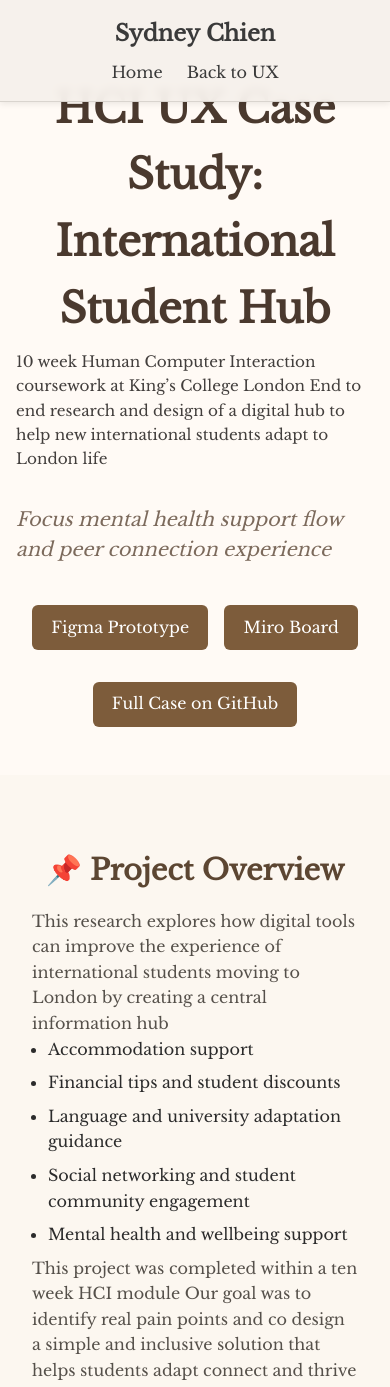
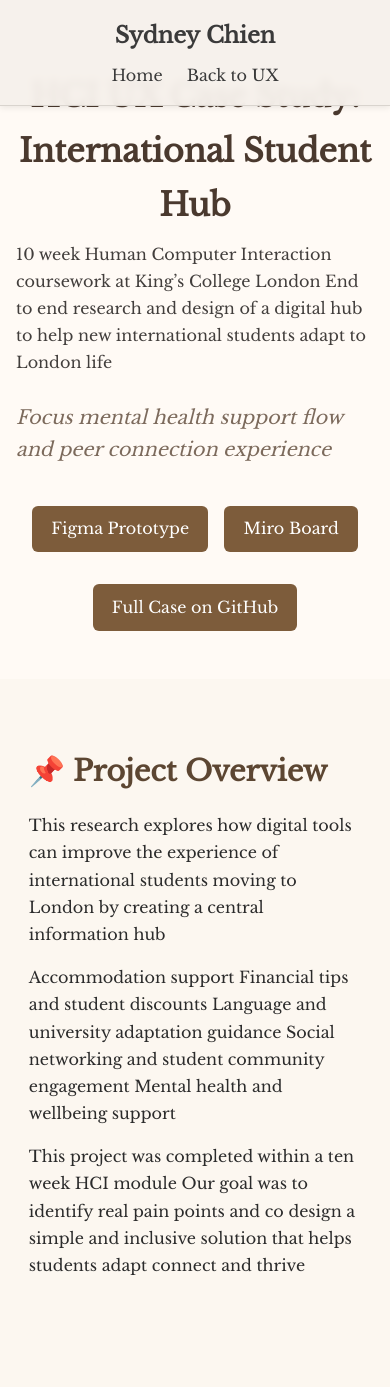
Before and after one commit to sydneyci11/sydneyci11.github.io, a plain HTML site: page hci_ux.html in a window 390 px wide. Shown: the top 1387 px of the page. Drawn offline with nearby package versions, Linux system fonts and the light colour scheme.

Commit message:
refine layout and typography across pages

```diff
--- a/style.css
+++ b/style.css
@@ -1,15 +1,16 @@
 /* style.css */
 
+/* === Base Typography & Layout === */
 body {
   margin: 0;
   padding: 0;
   font-family: 'Libre Baskerville', serif;
   background-color: #fefcf9;
   color: #2b2b2b;
-  line-height: 1.6;
+  line-height: 1.7;
 }
 
-/* Fixed top navigation with subtle blur and shadow */
+/* === Navigation Bar === */
 nav {
   background-color: rgba(246, 241, 235, 0.95);
   padding: 1rem 2rem;
@@ -17,27 +18,26 @@ nav {
   justify-content: space-between;
   align-items: center;
   border-bottom: 1px solid #d9d4ce;
-
   position: fixed;
   top: 0;
   left: 0;
   width: 100%;
-  z-index: 2000;                 /* sit above all content */
-
+  z-index: 2000;
   box-shadow: 0 2px 6px rgba(0, 0, 0, 0.08);
   backdrop-filter: blur(4px);
-
-  /* allow safe areas on iOS so rightmost link stays tappable */
   box-sizing: border-box;
   padding-left: calc(2rem + env(safe-area-inset-left));
   padding-right: calc(2rem + env(safe-area-inset-right));
 }
 
-
 .logo {
   font-weight: bold;
   font-size: 1.4rem;
   color: #3a3a3a;
+}
+.logo a {
+  text-decoration: none;
+  color: inherit;
 }
 
 nav ul {
@@ -54,11 +54,11 @@ nav ul li a {
   font-weight: 500;
   transition: color 0.3s;
 }
-
 nav ul li a:hover {
   color: #7d5c3b;
 }
 
+/* === Header === */
 header {
   background-color: #fffaf5;
   padding: 4rem 2rem;
@@ -66,7 +66,7 @@ header {
 }
 
 header .content {
-  max-width: 800px;
+  max-width: 70ch;
   margin: 0 auto;
   text-align: left;
 }
@@ -78,6 +78,7 @@ h1 {
   text-align: center;
 }
 
+/* === Subtitles & Intros === */
 .subtitle {
   font-style: italic;
   color: #7c6a5c;
@@ -86,14 +87,14 @@ h1 {
 }
 
 .intro {
-  max-width: 800px;
-  margin: 0 auto 2rem auto;
+  max-width: 70ch;
+  margin: 0 auto 1.5rem auto;
   font-size: 1rem;
   color: #423e3c;
   text-align: left;
 }
 
-/* Buttons */
+/* === Buttons === */
 .button {
   background-color: #7d5c3b;
   color: #fff;
@@ -105,7 +106,6 @@ h1 {
   margin-top: 1rem;
   display: inline-block;
 }
-
 .button:hover {
   background-color: #5f4029;
 }
@@ -114,38 +114,83 @@ h1 {
   margin-top: 1.5rem;
   text-align: center;
 }
-
 .button-wrapper.row {
   display: flex;
   justify-content: center;
   gap: 1rem;
   flex-wrap: wrap;
-  text-align: unset;
 }
 
-/* Highlight sections */
+/* === Highlight Sections === */
 section.highlight {
-  padding: 3rem 2rem;
+  padding: 2.8rem 1.8rem;
   background-color: #fcf7f0;
-  text-align: left;
 }
 
+/* 標題與內文對齊同一條版心 */
 section.highlight h2 {
   font-size: 1.8rem;
   margin-bottom: 1rem;
   color: #5c4632;
-  text-align: center;
+  text-align: left;
+  max-width: 70ch;
+  margin-left: auto;
+  margin-right: auto;
 }
 
-section.highlight p {
-  max-width: 800px;
+/* === Prose (統一文字區塊樣式) === */
+.prose {
+  max-width: 70ch;
   margin: 0 auto;
-  font-size: 1rem;
-  color: #55504a;
+  font-size: clamp(0.98rem, 0.4vw + 0.9rem, 1.06rem);
+  line-height: 1.7;
+  color: #423e3c;
+}
+
+.prose p {
+  margin: 0 0 1rem 0;
   text-align: left;
 }
 
-/* Footer */
+/* 清單掛線式縮排與間距 */
+.prose ul {
+  margin: 0.4rem 0 1.2rem 0;
+  padding: 0;
+  list-style: disc outside;
+}
+.prose li {
+  margin: 0.35rem 0;
+  padding-left: 1.2rem;
+  text-indent: -1.2rem;
+}
+
+/* 教育欄縮排 */
+.edu-indent {
+  display: inline-block;
+  margin-left: 1.5rem;
+}
+
+/* === Gallery === */
+.gallery {
+  display: grid;
+  grid-template-columns: 1fr 1fr;
+  gap: 1.5rem;
+  margin-top: 1rem;
+}
+.gallery img {
+  width: 100%;
+  border-radius: 10px;
+  box-shadow: 0 4px 8px rgba(0, 0, 0, 0.08);
+}
+
+/* 若想讓圖比文字寬可開啟以下（選擇性）
+.prose .gallery {
+  max-width: min(100%, 950px);
+  margin-left: calc(50% - min(100%, 950px)/2);
+}
+*/
+
+/* === Footer === */
 footer {
   text-align: center;
   padding: 1rem 0;
@@ -154,95 +199,55 @@ footer {
   color: #9b948b;
   border-top: 1px solid #d9d4ce;
 }
-
-/* Headline style override for consistency */
-body h1 {
-  font-size: 2.6rem;
-  font-family: 'Libre Baskerville', serif;
-  font-weight: 700;
-  color: #4a392e;
-}
-
-/* Lists and utilities */
-.centered-list {
-  max-width: 800px;
-  margin: 0 auto;
-  padding-left: 1rem;
-  list-style-position: outside;
-}
-
-.centered-list li {
-  text-align: left;
-  margin-bottom: 0.5rem;
-}
-
-.edu-indent {
-  display: inline-block;
-  margin-left: 1.5rem;
-}
-
-/* Footer social icons */
 .footer-icons {
   margin-bottom: 0.5rem;
   text-align: center;
 }
-
 .footer-icons a {
   margin: 0 0.6rem;
   color: #7d5c3b;
   font-size: 1.2rem;
   transition: color 0.3s;
 }
-
 .footer-icons a:hover {
   color: #5f4029;
 }
 
-/* Gallery grid for images in UX case studies */
-.gallery {
-  display: grid;
-  grid-template-columns: 1fr 1fr;
-  gap: 1.5rem;
-  margin-top: 1rem;
-}
-
-.gallery img {
-  width: 100%;
-  border-radius: 10px;
-  box-shadow: 0 4px 8px rgba(0,0,0,0.08);
-}
-
-/* Keep main content aligned and consistent across sections */
-header .content,
-section.highlight,
-.intro,
-.centered-list {
-  max-width: 900px;
-  margin-left: auto;
-  margin-right: auto;
-}
-
-/* --- Responsive adjustments for mobile devices --- */
+/* === Responsive Adjustments === */
 @media (max-width: 640px) {
   nav {
-    flex-direction: column;         /* Stack nav items vertically on small screens */
+    flex-direction: column;
     gap: 0.5rem;
   }
 
-  .gallery {
-    grid-template-columns: 1fr;     /* Use single-column layout for images */
-    gap: 1rem;
-  }
-
   header {
-    padding: 3rem 1rem;             /* Reduce header padding for smaller screens */
+    padding: 3rem 1rem;
   }
 
   h1 {
-    font-size: 2rem;                /* Scale down main title */
+    font-size: 2rem;
   }
 
-  .intro {
-    font-size: 0.95rem;             /* Slightly smaller intro text for readability */
+  .prose {
+    line-height: 1.8;
+    padding: 0 0.5rem;
+  }
+
+  .gallery {
+    grid-template-columns: 1fr;
+    gap: 1rem;
   }
 }
+
+/* === Utility === */
+:root {
+  --nav-h: 64px;
+}
+body {
+  scroll-padding-top: var(--nav-h);
+}
+
+/* 舊的 centered-list 已不再使用 */
+.centered-list, .centered-list li {
+  all: unset;
+}
```
